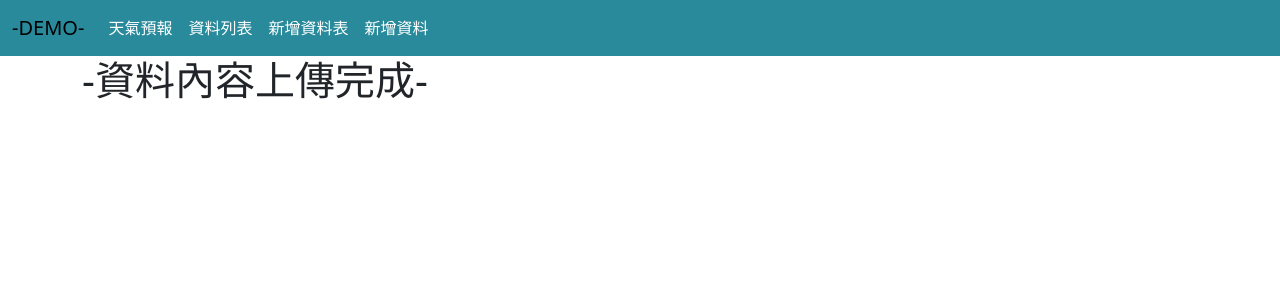
After one commit to miyachun/chu-vercel, a Flask app: template api/templates/dbadd.html in a window 1280 px wide. The commit adds this page. Shown: the top 300 px of the page. Run offline with Flask 3, Linux system fonts and the light colour scheme; the template is opened without the code that fills it, so the values that code supplies are empty; some libraries are stand-ins or nearby versions.

Commit message:
first commit

```diff
--- a/api/app.py
+++ b/api/app.py
@@ -85,7 +85,7 @@ def dbview():
     mycursor.execute("SELECT * FROM company")
     results=mycursor.fetchall()
     conn.close()
-    return render_template('db.html', posts=results)
+    return render_template('dbview.html', posts=results)
 
 @app.route('/dbcreate')
 def dbcreate():
--- a/api/templates/base.html
+++ b/api/templates/base.html
@@ -30,6 +30,12 @@
               <li class="nav-item">
                 <a class="nav-link" href="{{ url_for('dbview') }}">資料列表</a>
               </li>
+              <li class="nav-item">
+                <a class="nav-link" href="{{ url_for('dbcreate') }}">新增資料表</a>
+              </li>
+              <li class="nav-item">
+                <a class="nav-link" href="{{ url_for('dbadd') }}">新增資料</a>
+              </li>
             </ul>
           </div>
         </div>
--- /dev/null
+++ b/api/templates/dbadd.html
@@ -0,0 +1,7 @@
+{% extends 'base.html' %}
+{% block content %}
+     <div class="container">
+            <h1>{% block title %} -資料內容上傳完成- {% endblock %}</h1>
+
+            </div>
+{% endblock %}
```
Also changed, not shown: api/templates/dbcreate.html (added, +7 -0 lines), api/templates/dbview.html (renamed from api/templates/db.html).
